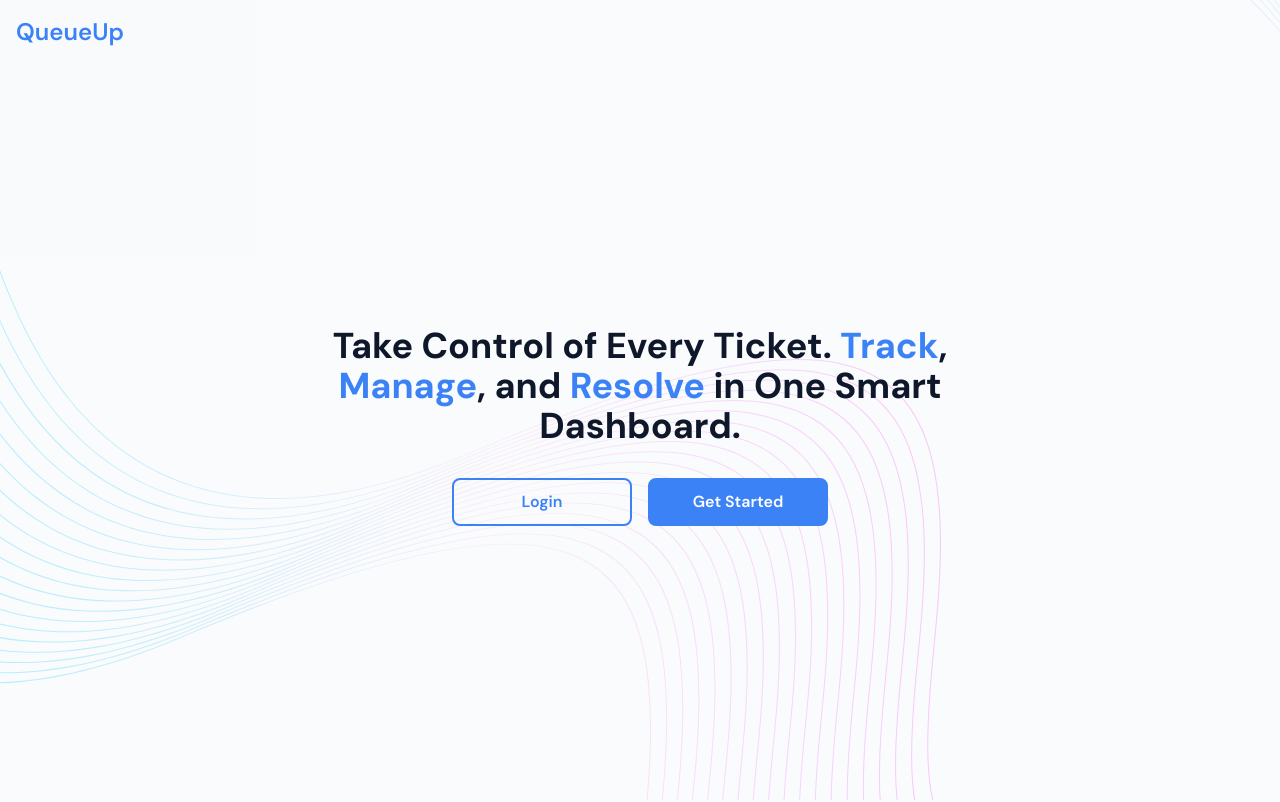
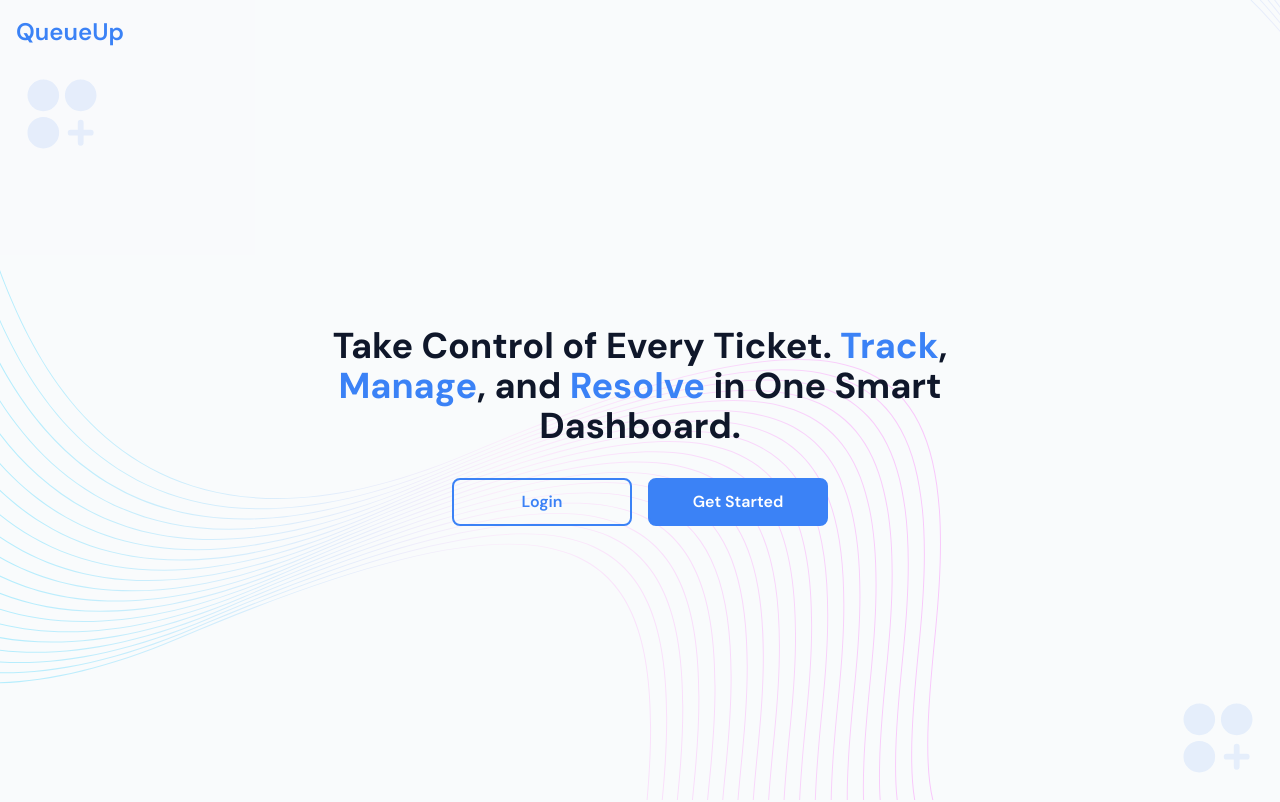
Before and after one commit to hendrixejegi/hng-2-ticket-app, a React (Vite) app in the folder react/: page / in a window 1280 px wide. Shown: the top 802 px of the page. Built offline with nearby package versions, Linux system fonts and the light colour scheme.

Commit message:
Add decorative svg circles to Home

```diff
--- a/react/src/app/marketing/MarketingRoot.css
+++ b/react/src/app/marketing/MarketingRoot.css
@@ -4,20 +4,51 @@
   z-index: 0;
 }
 
-.marketing::before {
-  position: fixed; /* keep background fixed while scrolling */
+.marketing::before,
+.marketing::after {
   inset: 0; /* top:0; right:0; bottom:0; left:0 */
   content: "";
-  z-index: -1; /* behind .marketing content but within document flow */
   pointer-events: none; /* allow clicks through the pseudo-element */
   display: block;
+  position: fixed; /* keep background fixed while scrolling */
+  height: 100%;
+  background-attachment: fixed;
+}
+
+.marketing::before {
+  opacity: 0.35; /* reduced opacity for a subtle background */
+  z-index: -2;
   width: 100%;
-  height: 100%;
   background-image: url(/mobile_waves.svg);
   background-repeat: no-repeat;
   background-size: cover;
-  background-attachment: fixed;
-  opacity: 0.35; /* reduced opacity for a subtle background */
+}
+
+.marketing::after {
+  z-index: -1; /* above ::before but behind .marketing content */
+  width: 100%;
+  opacity: 0.1; /* reduced opacity for a subtle background */
+  max-width: 1440px;
+  left: 50%;
+  right: auto;
+  transform: translateX(-50%);
+  background-image: url(/circles.svg), url(/circles.svg);
+  background-repeat: no-repeat, no-repeat;
+  background-size:
+    92px 92px,
+    92px 92px;
+  background-position:
+    calc(100% - 16px) 68px,
+    16px calc(100% - 16px);
+}
+
+/* On large screens swap the horizontal positions of the two circles */
+@media screen and (min-width: 1024px) {
+  .marketing::after {
+    background-position:
+      16px 68px,
+      calc(100% - 16px) calc(100% - 16px);
+  }
 }
 
 @media screen and (min-width: 1024px) {
--- a/react/src/app/marketing/home/Home.jsx
+++ b/react/src/app/marketing/home/Home.jsx
@@ -32,7 +32,7 @@ const featuresList = [
 
 export default function Home() {
   return (
-    <>
+    <div>
       {/* Hero section */}
       <div className="flex h-screen w-full flex-col items-center justify-center p-4 pt-[68px]">
         <h1 className="font-dm mb-8 max-w-3xl text-center text-4xl font-bold">
@@ -69,7 +69,7 @@ export default function Home() {
           </div>
         </div>
       </section>
-    </>
+    </div>
   );
 }
 
```
Also changed, not shown: react/public/circles.svg (added).
